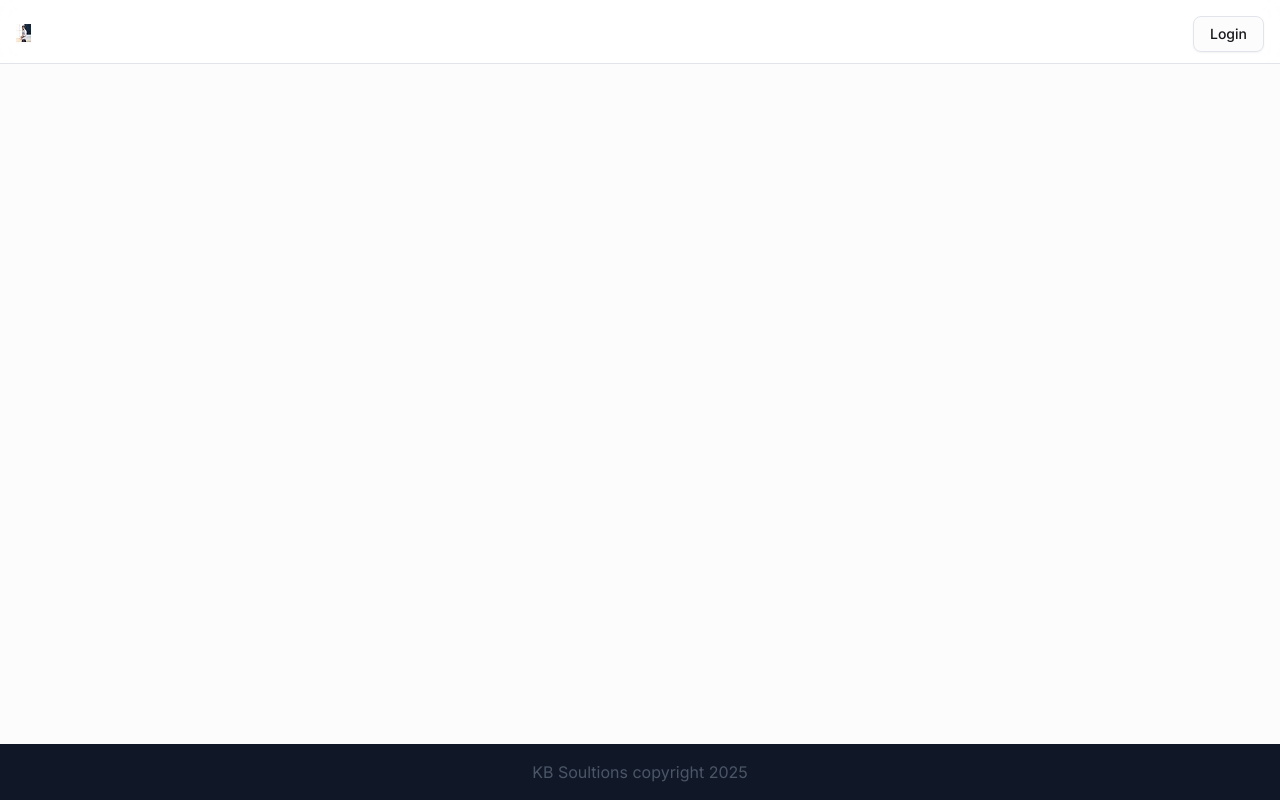
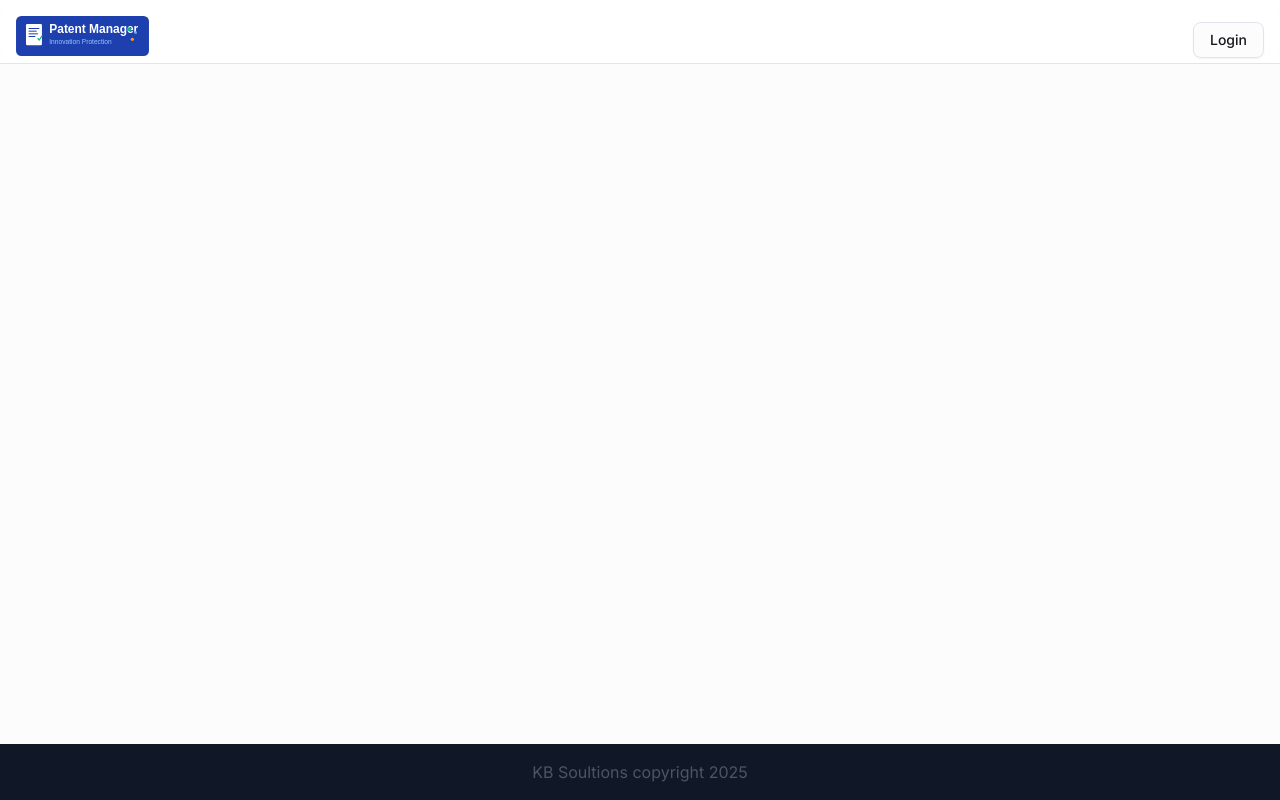
Before and after one commit to kiran-vemuri58/palm_project, a Next.js app: page / in a window 1280 px wide. Built offline with nearby package versions, Linux system fonts and the light colour scheme; no server answers.

Commit message:
logo update

```diff
--- a/components/header.jsx
+++ b/components/header.jsx
@@ -12,10 +12,14 @@ const isAdmin = false
     <header className='fixed top-0 w-full bg-white/80 backdrop-blur-md z-50 h-16 border-b'>
         <nav className="mx-auto px-4 py-4 flex items-center justify-between">
             <Link href={isAdminPage ? "/admin":'/'}>
-                <Image src={"/projectimage.jpg"} alt="palm logo"
-                width={200}
-                height={60}
-                className='h12 w-auto object-contain'/>
+                <Image
+                  src={"/logo.svg"}
+                  alt="Patent Manager Logo"
+                  width={200}
+                  height={60}
+                  className='h-12 w-auto object-contain pb-2'
+                  priority
+                />
                 {isAdminPage && <span className="text-xs font-extralight">admin</span>}
             </Link>
 
--- a/next.config.mjs
+++ b/next.config.mjs
@@ -1,4 +1,13 @@
 /** @type {import('next').NextConfig} */
-const nextConfig = {};
+const nextConfig = {
+  images: {
+    formats: ['image/webp', 'image/avif'],
+    deviceSizes: [640, 750, 828, 1080, 1200, 1920, 2048, 3840],
+    imageSizes: [16, 32, 48, 64, 96, 128, 256, 384],
+    minimumCacheTTL: 60,
+    dangerouslyAllowSVG: true,
+    contentSecurityPolicy: "default-src 'self'; script-src 'none'; sandbox;",
+  },
+};
 
 export default nextConfig;
```
Also changed, not shown: public/logo-small.svg (added), public/logo.svg (added).
